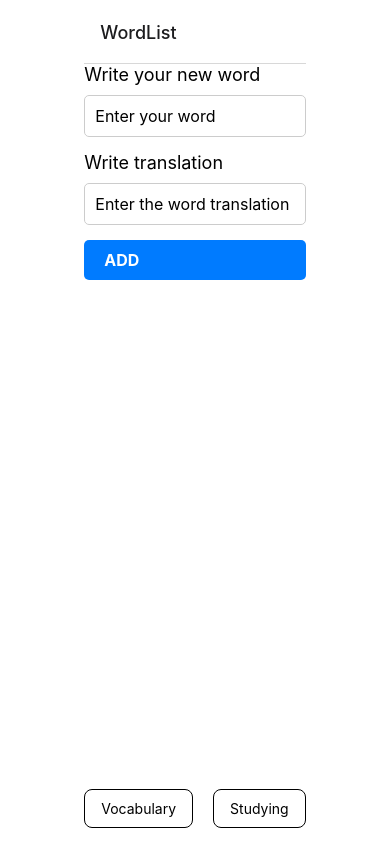
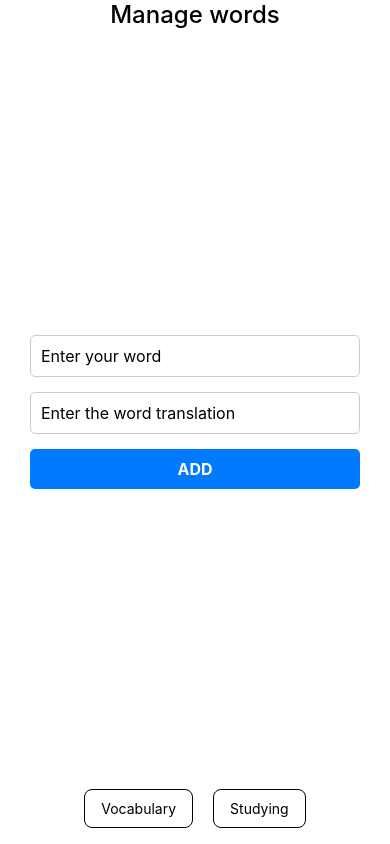
Before and after one commit to MikhailR1337/wordrnd, a React Native app: screen /WordList in a window 390 px wide. Built offline with nearby package versions, Linux system fonts and the light colour scheme.

Commit message:
fixed widths

```diff
--- a/components/BottomTabs/index.tsx
+++ b/components/BottomTabs/index.tsx
@@ -2,14 +2,57 @@ import { createBottomTabNavigator } from '@react-navigation/bottom-tabs';
 import { WordList } from '../WordList';
 import { WordStudying } from '../WordStudying';
 import { TabBar } from '../TabBar.tsx';
+import { View, Text, StyleSheet } from 'react-native';
+import { SafeAreaView } from 'react-native-safe-area-context';
 
 const Tab = createBottomTabNavigator();
 
+const WordListHeader = () => {
+  return (
+    <SafeAreaView style={styles.container}>
+      <View style={styles.wrapper}>
+        <Text style={styles.title}>Manage words</Text>
+      </View>
+    </SafeAreaView>
+  )
+}
+
+const WordStudyingHeader = () => {
+  return (
+    <SafeAreaView style={styles.container}>
+      <View style={styles.wrapper}>
+        <Text style={styles.title}>Improve vocabulary</Text>
+      </View>
+    </SafeAreaView>
+  )
+}
+
 export const BottomTabs = () => {
   return (
+    <View style={{flex: 1, flexGrow: 1, width: '100%'}}>
     <Tab.Navigator initialRouteName="WordList" tabBar={(props) => <TabBar {...props} />}>
-        <Tab.Screen name="WordList" component={WordList}/>
-        <Tab.Screen name="WordStudying" component={WordStudying} options={{ unmountOnBlur: true }} />
+        <Tab.Screen name="WordList" component={WordList} options={{header: WordListHeader}}/>
+        <Tab.Screen name="WordStudying" component={WordStudying} options={{ header: WordStudyingHeader, unmountOnBlur: true }} />
     </Tab.Navigator>
+    </View>
   );
 }
+
+const styles = StyleSheet.create({
+  container: {
+    backgroundColor: '#ffffff',
+    alignItems: 'center',
+    justifyContent: 'center',
+    paddingHorizontal: 20,
+    paddingBottom: 25,
+    flexGrow: 1,
+  },
+  wrapper: {
+    alignItems: 'center',
+    justifyContent: 'center',
+  },
+  title: {
+    fontSize: 24,
+    fontWeight: '500',
+  }
+});
--- a/components/TabBar.tsx/index.tsx
+++ b/components/TabBar.tsx/index.tsx
@@ -27,6 +27,10 @@ const styles = StyleSheet.create({
       gap: 20,
     },
     pressable: {
-        borderWidth: 1, borderColor: '#000000', borderRadius: 8, paddingVertical: 10, paddingHorizontal: 16
+        borderWidth: 1,
+        borderColor: '#000000',
+        borderRadius: 8,
+        paddingVertical: 10,
+        paddingHorizontal: 16,
     }
   });
--- a/components/WordList/index.tsx
+++ b/components/WordList/index.tsx
@@ -53,45 +53,44 @@ export const WordList = () => {
     }
     return (
         <View style={styles.container}>
-            <ScrollView>
-                <Text style={styles.label}>Write your new word</Text>
+            <View style={styles.inputWrapper}>
                 <TextInput
                     style={styles.input}
                     placeholder="Enter your word"
                     value={newWord}
                     onChangeText={text => setNewWord(text)}
                 />
-
-                <Text style={styles.label}>Write translation</Text>
+            </View>
+            <View style={styles.inputWrapper}>
                 <TextInput
                     style={styles.input}
                     placeholder="Enter the word translation"
                     value={newTranslation}
                     onChangeText={text => setNewTranslation(text)}
                 />
+            </View>
+            <View style={styles.inputWrapper}>
                 <TouchableOpacity style={styles.addButton} onPress={handleAddWord}>
                     <Text style={styles.addButtonText}>ADD</Text>
                 </TouchableOpacity>
-                <View style={{ marginTop: 20 }}>
+            </View>
+            <View style={[{ marginTop: 20 }, styles.inputWrapper]}>
                 {wordsList.map(({word, translate, id}) => (
                     <View style={styles.wordWrapper} key={id}>
                         <View>
                             <View style={styles.word}>
-                                    <Text>Word - </Text>
-                                    <Text>{word}</Text>
+                                <Text style={styles.label}>{word}</Text>
                                 </View>
                             <View style={styles.word}>
-                                    <Text>Translate - </Text>
-                                    <Text>{translate}</Text>
+                                <Text style={styles.label}>{translate}</Text>
                             </View>
                         </View>
-                            <TouchableOpacity style={styles.addButton} onPress={() => handleDelete(id)}>
-                                    <Text style={styles.addButtonText}>Delete</Text>
+                        <TouchableOpacity style={styles.deleteButton} onPress={() => handleDelete(id)}>
+                                <Text style={styles.deleteButtonText}>Delete</Text>
                         </TouchableOpacity>
                     </View>
                 ))}
             </View>
-            </ScrollView>
         </View>
     )
 }
@@ -105,10 +104,11 @@ const styles = StyleSheet.create({
     },
     wordWrapper: {
         display: 'flex',
-        flexDirection: 'column',
+        flexDirection: 'row',
+        justifyContent: 'space-between',
         borderWidth: 1,
         padding: 4,
-        marginBottom: 8,
+        marginBottom: 20,
     },
     word: {
         display: 'flex',
@@ -117,7 +117,10 @@ const styles = StyleSheet.create({
     },
     label: {
         fontSize: 18,
-        marginBottom: 10,
+    },
+    inputWrapper: {
+        width: '100%',
+        paddingHorizontal: 30,
     },
     input: {
         borderWidth: 1,
@@ -136,13 +139,28 @@ const styles = StyleSheet.create({
     },
     addButton: {
         backgroundColor: '#007bff',
-        paddingHorizontal: 20,
+        paddingHorizontal: 10,
         paddingVertical: 10,
         borderRadius: 5,
+        justifyContent: 'center',
+        alignItems: 'center',
     },
     addButtonText: {
         color: '#fff',
         fontSize: 16,
         fontWeight: 'bold',
     },
+    deleteButton: {
+        backgroundColor: '#D22B2B',
+        paddingHorizontal: 10,
+        paddingVertical: 5,
+        borderRadius: 5,
+        justifyContent: 'center',
+        alignItems: 'center',
+    },
+    deleteButtonText: {
+        color: '#fff',
+        fontSize: 16,
+        fontWeight: 'bold',
+    },
 });
--- a/components/WordStudying/index.tsx
+++ b/components/WordStudying/index.tsx
@@ -44,7 +44,7 @@ export const WordStudying = () => {
         <View style={styles.container}>
             {currentWord?.word ? (
                 <>
-                <View>
+                    <View style={styles.inputWrapper}>
                         <View style={{flexDirection: 'row'}}>
                             <Text style={styles.title}>{currentWord?.word}</Text>
                             {isCorrect === false && (
@@ -58,6 +58,7 @@ export const WordStudying = () => {
                             onChangeText={text => setAnswer(text)}
                         />
                     </View>
+                    <View style={styles.inputWrapper}>
                         <TouchableOpacity
                             style={
                                 [styles.checkButton,
@@ -72,6 +73,7 @@ export const WordStudying = () => {
                                 <Text style={styles.checkButtonText}>Check</Text>
                             )}
                         </TouchableOpacity>
+                    </View>
                 </>
             ): (
                 <TouchableOpacity style={styles.checkButton} onPress={handleCurrentWord}>
@@ -118,4 +120,8 @@ const styles = StyleSheet.create({
         fontSize: 16,
         marginBottom: 15,
     },
+    inputWrapper: {
+        width: '100%',
+        paddingHorizontal: 30,
+    },
   });
```
Lines whose indentation alone changed are shown as unchanged.
